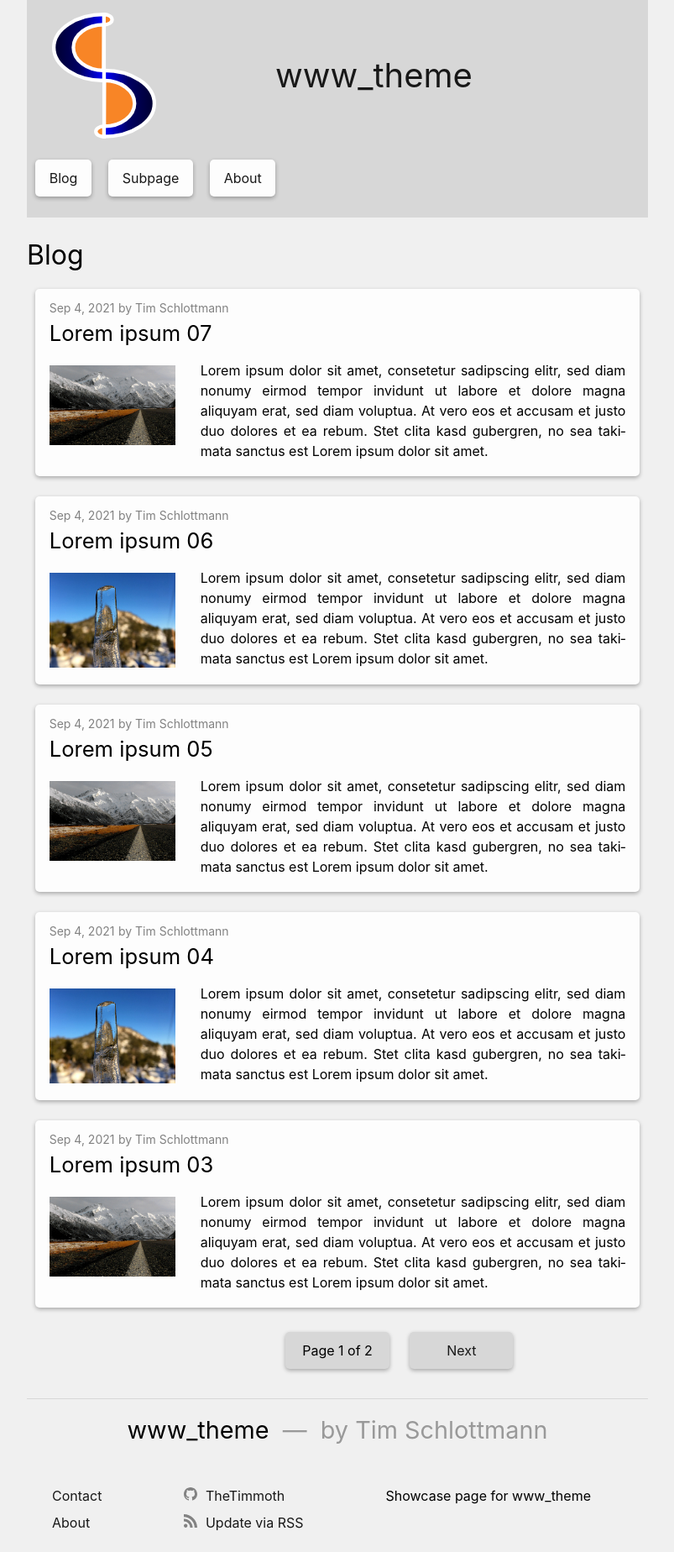
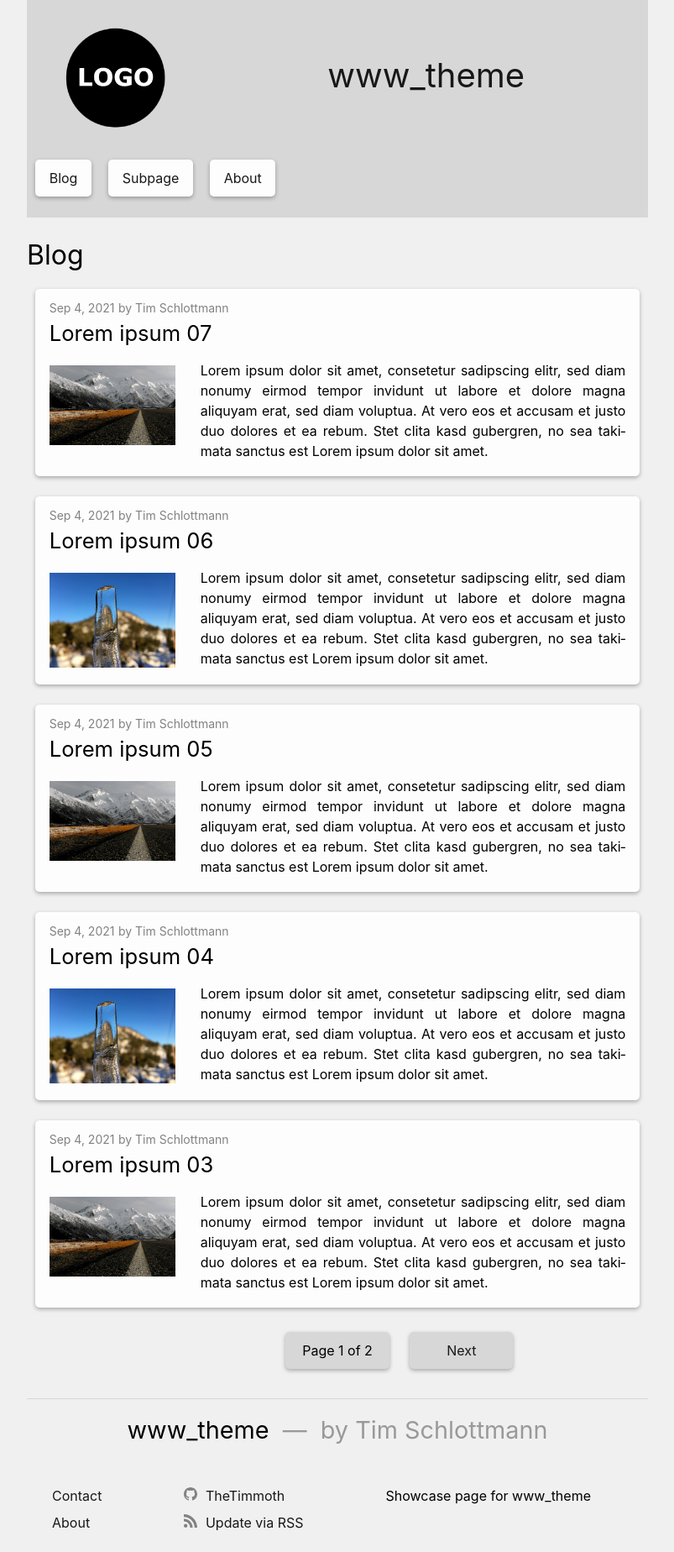
Before and after one commit to TheTimmoth/www_theme, a Jekyll site: the page built from index.html, in a window 1280 px wide. Shown: the whole page at 84% size, without its empty margins (238-1041 px from the left). Built offline with Jekyll 4.4.1, drawn with Linux system fonts in a browser that asks for light colours; the list of posts is cut into pages by our own code.

Commit message:
Minor design improvements

```diff
--- a/_config.yml
+++ b/_config.yml
@@ -19,7 +19,7 @@
 # in the templates via {{ site.myvariable }}.
 
 title: www_theme
-logo: /assets/images/logo.svg
+logo: /assets/images/logo.png
 email: coding@timsc.de
 author: Tim Schlottmann
 description: >- # this means to ignore newlines until "baseurl:"
--- a/_includes/header.html
+++ b/_includes/header.html
@@ -63,7 +63,6 @@
   </div>
 </header>
 
-
 <script>
   window.onscroll = function () { resizeHeader() };
   window.onload = function () { headerLoad() };
--- a/_layouts/default.html
+++ b/_layouts/default.html
@@ -6,7 +6,7 @@
 <body>
 
   <div class="page-content">
-    <div class="main-grid">
+    <div class="wrapper">
       {%- include header.html -%}
       <nav class="menu">
         {%- include side.html -%}
--- a/_sass/www_theme/basics/_base.scss
+++ b/_sass/www_theme/basics/_base.scss
@@ -9,7 +9,6 @@
   font-feature-settings: "kern" 1;
   font-kerning: normal;
   min-height: 100vh;
-  min-width: $content-width/2;
 }
 
 main {
@@ -52,8 +51,7 @@
 
 figure > img {
   display: block;
-  margin-left: auto;
-  margin-right: auto;
+  width: 80vw;
 }
 
 figcaption {
--- a/_sass/www_theme/layouts/_default.scss
+++ b/_sass/www_theme/layouts/_default.scss
@@ -18,13 +18,13 @@
   // }
 }
 
-.main-grid {
-  display: grid;
-  grid-template-areas:
-    'header  header  header  header  header'
-    'content content content content content'
-    'footer  footer  footer  footer  footer';
-}
+// .main-grid {
+//   display: grid;
+//   grid-template-areas:
+//     'header  header  header  header  header'
+//     'content content content content content'
+//     'footer  footer  footer  footer  footer';
+// }
 
 .header {
   grid-area: header;
--- a/_sass/www_theme/layouts/_header.1.scss
+++ /dev/null
@@ -1,50 +0,0 @@
-$logo-size-large: $spacing-unit*5;
-$logo-size-medium: $spacing-unit*2.75;
-$logo-size-small: $spacing-unit*2;
-
-.header {
-  display: flex;
-  flex-direction: row;
-  padding-left: $spacing-unit;
-  padding-right: $spacing-unit;
-  padding-top: $spacing-unit/2;
-  padding-bottom: $spacing-unit/2;
-  margin-bottom: $spacing-unit;
-  border-bottom: 1px solid $background-color-dark;
-
-  a {
-    text-decoration: none;
-    color: $brand-color;
-  }
-}
-
-.header-title {
-  flex: auto;
-  width: 100%;
-  // padding-right: $logo-size-large;
-
-  text-align: center;
-  line-height: $logo-size-large;
-  font-size: $logo-size-large/3;
-  font-weight: $base-font-weight*3/4;
-  letter-spacing: -1px;
-  color: $brand-color;
-
-  margin-left: $spacing-unit/4;
-}
-
-.header-logo {
-  display: block;
-  flex: auto;
-  align-self: center;
-  max-height: $logo-size-large;
-  max-width: $logo-size-large;
-  min-height: $logo-size-small;
-  min-width: $logo-size-small;
-
-  margin-right: $spacing-unit/4;
-
-  img {
-    max-height: $logo-size-large !important;
-  }
-}
--- a/_sass/www_theme/layouts/_header.scss
+++ b/_sass/www_theme/layouts/_header.scss
@@ -2,7 +2,7 @@
 
 #header {
   position: fixed; /* Sticky/fixed navbar */
-  overflow: hidden;
+  overflow: visible;
   width: calc(100vw - (#{$spacing-unit} * 2));
   max-width: calc(#{$content-width} - (#{$spacing-unit} * 2));
   top: 0;
@@ -57,7 +57,7 @@
 
 #navbar-logo {
   // position: absolute;
-  flex: none;
+  flex: auto;
   height: $logo-size-large;
   margin: 0 $spacing-unit;
 }
```
Also changed, not shown: other parts of _includes/header.html (+5 -1 lines), _includes/figure-nocaption.html (added, +7 -0 lines), assets/images/logo.svg (deleted).
